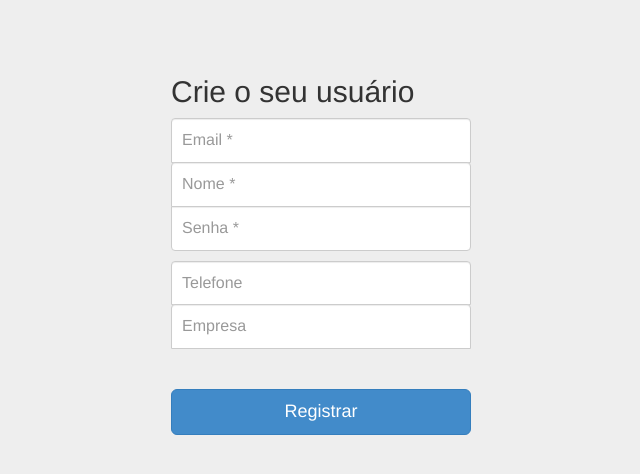
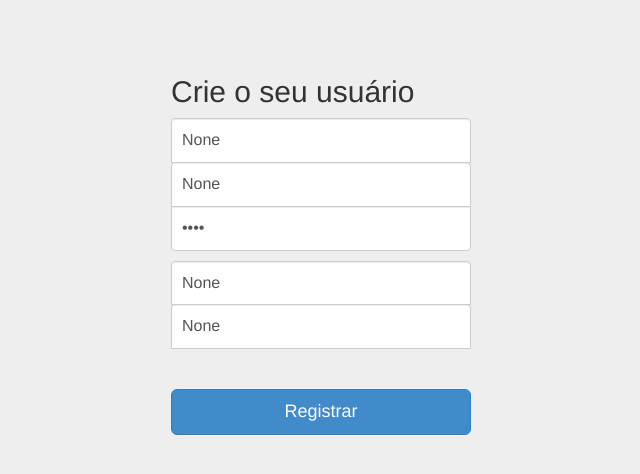
Before and after one commit to ErikaSisan/pi2_experiencein, a Django app: template experiencein/usuarios/templates/registrar.html in a window 1280 px wide. Shown: the top 474 px of the page, without its empty margins (319-959 px from the left). Run offline with Django 3.2, Linux system fonts and the light colour scheme; the template is opened without the code that fills it: values that come from a table or form of the project are taken from there, others are empty.

Commit message:
Atualização final  modulo 11

```diff
--- a/experiencein/usuarios/templates/registrar.html
+++ b/experiencein/usuarios/templates/registrar.html
@@ -6,22 +6,22 @@
 
 		<h2 class="form-signin-heading">Crie o seu usuário</h2>
 
-		<input type="text" name="email" id="id_email"
+		<input type="text" name="email" value="{{form.email.value}}" id="id_email"
 			class="form-control" placeholder="Email *"
 			required>
 
-		<input type="text" name="nome" id="id_nome"
+		<input type="text" name="nome" value="{{form.nome.value}}" id="id_nome"
 			class="form-control" placeholder="Nome *"
 			required>
 
-		<input type="password" name="senha" id="id_senha"
+		<input type="password" name="senha" value="{{form.senha.value}}" id="id_senha"
 			class="form-control" placeholder="Senha *"
 			required>
 
-		<input type="text" name="telefone" id="id_telefone"
+		<input type="text" name="telefone" value="{{form.telefone.value}}" id="id_telefone"
 			class="form-control" placeholder="Telefone">
 
-		<input type="text" name="nome_empresa" id="id_nome_empresa"
+		<input type="text" name="nome_empresa" value="{{form.nome_empresa.value}}" id="id_nome_empresa"
 			class="form-control" placeholder="Empresa">
 
 		<hr/>
```
